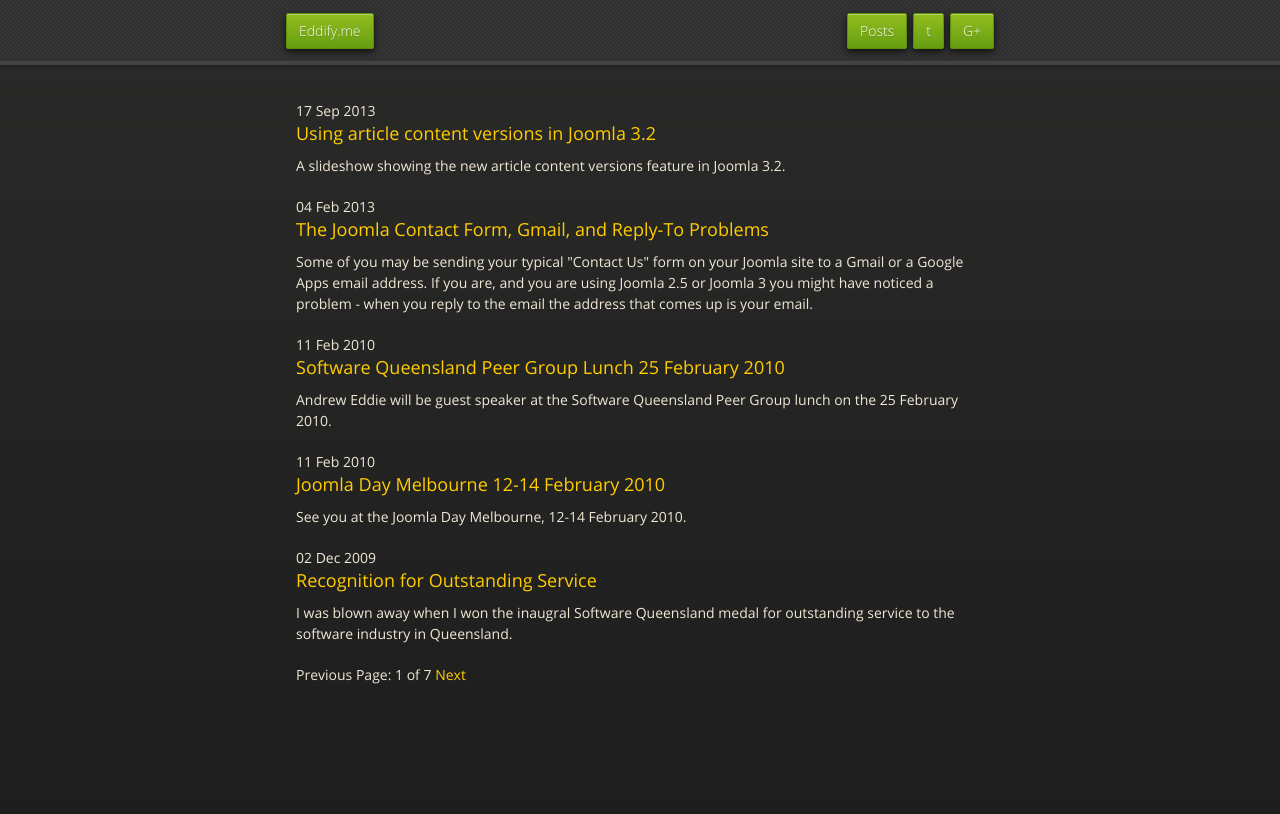
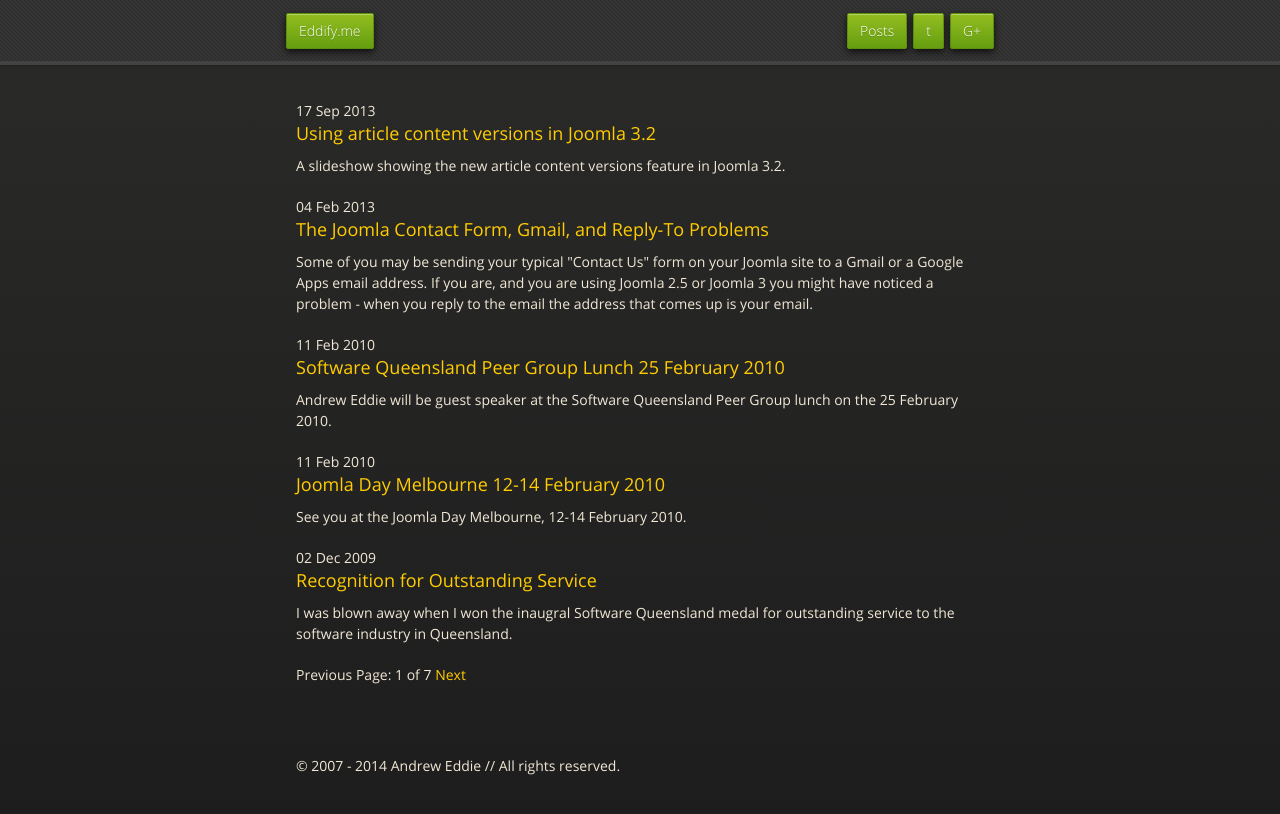
Before and after one commit to eddieajau/eddieajau.github.io, a Jekyll site: the page built from index.html, in a window 1280 px wide. Shown: the top 814 px of the page. Built offline with Jekyll 4.4.1, drawn with Linux system fonts in a browser that asks for light colours; nearby versions of some CDN libraries; Markdown is read by kramdown in place of the engine named in the settings; the list of posts is cut into pages by our own code; comment, search, counter and statistics services are not loaded.

Commit message:
Add copyright footer.

```diff
--- a/_layouts/default.html
+++ b/_layouts/default.html
@@ -35,6 +35,7 @@
 
 <div class="wrapper">
 {{ content }}
+	<div>&copy; 2007 - 2014 Andrew Eddie // All rights reserved.</div>
 </div>
 <!--[if !IE]><script>fixScale(document);</script><!--<![endif]-->
 
```
